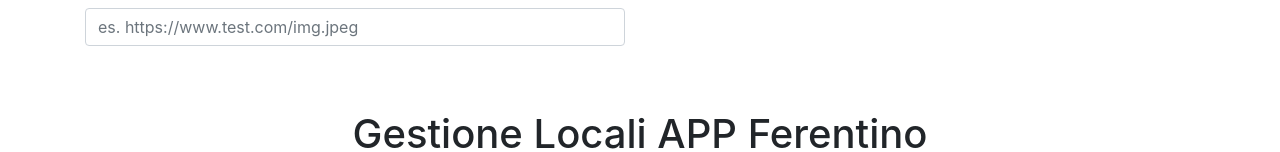
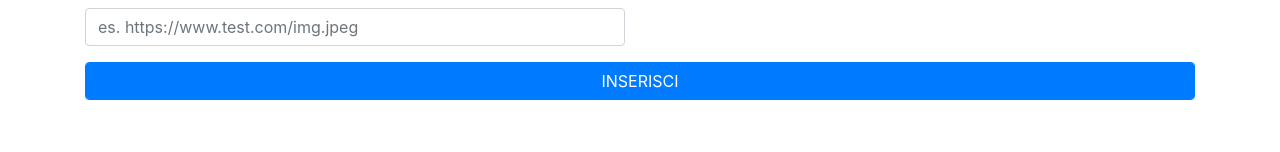
Before and after one commit to amedeopro/dashboard-locali-app-ferentino, a React (Create React App) app: page / in a window 1280 px wide. Both pictures are taken after a click on the button "Inserisci un nuovo Locale". Shown: the part 282-434 px from the top of the page. Built offline with nearby package versions, Linux system fonts and the light colour scheme; no server answers.

Commit message:
layout ok

```diff
--- a/src/App.js
+++ b/src/App.js
@@ -66,6 +66,9 @@ class App extends React.Component {
                   <input type="text" className="form-control" id="exampleFormControlInput1"
                          placeholder="ex -122.987654"></input>
                 </div>
+              <div className="col-lg-12">
+                  <button className="btn btn-primary form-control">INSERISCI</button>
+              </div>
           </div>
         </div> }
         <div className="container">
```
Also changed, not shown: 1 other file (tests, documents, lock files or other folders).
